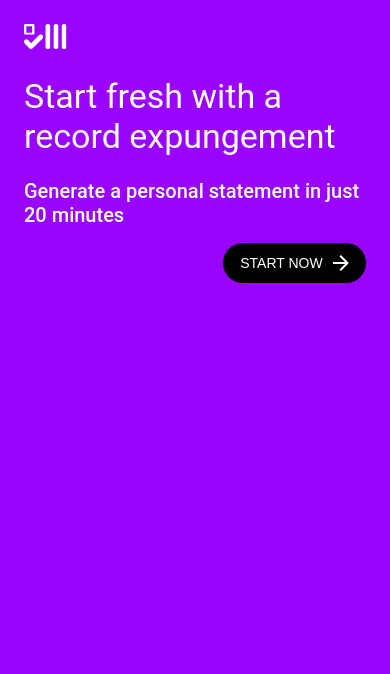
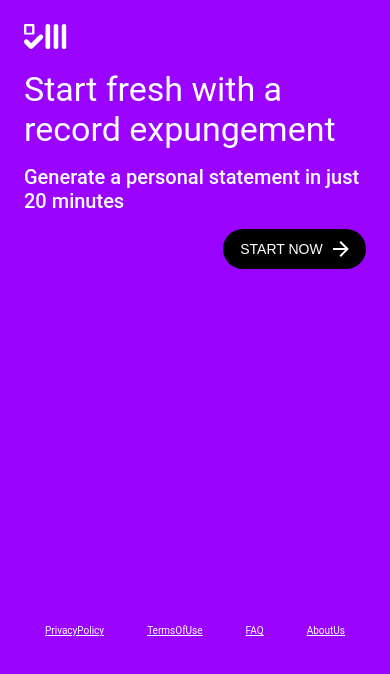
Before and after one commit to hackforla/expunge-assist, a React (Create React App) app in the folder react/client/: page / in a window 390 px wide. Shown: the top 674 px of the page. Built offline with nearby package versions, Linux system fonts and the light colour scheme; the HTML template or start-up script is replaced by a standard one.

Commit message:
add breakpoints and thoughts about responsive styling

```diff
--- a/react/client/src/App.tsx
+++ b/react/client/src/App.tsx
@@ -8,6 +8,7 @@ import PrivacyPolicy from './components/pages/PrivacyPolicy'
 import TermsOfUse from './components/pages/TermsOfUse'
 import FAQ from './components/pages/FAQ'
 import AboutUs from './components/pages/AboutUs'
+import Navbar from './components/Navbar'
 
 const App = () => {
   return (
@@ -19,6 +20,7 @@ const App = () => {
         <Route path='/FAQ' component={FAQ} />
         <Route path='/AboutUs' component={AboutUs} />
       </Switch>
+      <Navbar />
       <GlobalStyle />
     </Router>
   );
--- /dev/null
+++ b/react/client/src/components/Navbar.tsx
@@ -0,0 +1,16 @@
+import React from 'react';
+
+import { Wrapper } from '../styles/Navbar'
+
+const Navbar: React.FC = () => {
+  return(
+    <Wrapper className="Navbar">
+      <li><a href='/PrivacyPolicy'>PrivacyPolicy</a></li>
+      <li><a href='/TermsOfUse'>TermsOfUse</a></li>
+      <li><a href='/FAQ'>FAQ</a></li>
+      <li><a href='/AboutUs'>AboutUs</a></li>
+    </Wrapper>
+  )
+}
+
+export default Navbar;
--- a/react/client/src/components/PersonalStatement.tsx
+++ b/react/client/src/components/PersonalStatement.tsx
@@ -3,7 +3,7 @@ import React from 'react';
 import icon from '../assets/icon.svg'
 import arrowRight from '../assets/arrowRight.svg'
 
-import { Wrapper, WrapperButton } from '../styles/PersonalStatement'
+import { Wrapper, FlexWrapper } from '../styles/PersonalStatement'
 import { Button } from '../styles/GlobalStyle'
 
 const PersonalStatement: React.FC = () => {
@@ -16,12 +16,12 @@ const PersonalStatement: React.FC = () => {
       <img src={icon} alt=""/>
       <h1>Start fresh with a record expungement</h1>
       <h2>Generate a personal statement in just 20 minutes</h2>
-      <WrapperButton>
-        <Button color="blue" onClick={handleClick}>
+      <FlexWrapper>
+        <Button onClick={handleClick}>
           <span>START NOW</span>
           <img src = {arrowRight} alt="arrow right"/>
         </Button>
-      </WrapperButton>
+      </FlexWrapper>
     </Wrapper>
   )
 }
--- a/react/client/src/styles/GlobalStyle.ts
+++ b/react/client/src/styles/GlobalStyle.ts
@@ -1,8 +1,11 @@
 import styled, { createGlobalStyle } from 'styled-components';
-import { color } from 'styled-system';
+import device from './breakpoints';
+
 
 export const GlobalStyle = createGlobalStyle`
 * {
+  margin:0;
+  pardding:0;
   box-sizing: border-box;
 }
 
@@ -14,13 +17,24 @@ body {
 
 h1 {
   font-weight: 400;
-  font-size: 2.125em;
+  font-size: 2.125rem;
+  margin: 1rem 0;
+  @media only screen and ${device.md} {
+    font-size:3rem;
+  }
 }
 
 h2 {
   font-weight:500;
-  font-size:1.25em;
+  font-size:1.25rem;
+  margin: 1rem 0;
+
 }
+
+li {
+  list-style-type:none;
+}
+
 `
 
 export const Button = styled.button`
--- /dev/null
+++ b/react/client/src/styles/Navbar.ts
@@ -0,0 +1,14 @@
+import styled from 'styled-components';
+
+export const Wrapper = styled.div`
+  display:flex;
+  margin:0 auto;
+  justify-content:space-between;
+  width: 300px;
+  margin-top:350px;
+
+  a {
+    color:white;
+    font-size:.625rem;
+  }
+`
--- a/react/client/src/styles/PersonalStatement.ts
+++ b/react/client/src/styles/PersonalStatement.ts
@@ -1,10 +1,14 @@
 import styled from 'styled-components';
+import device from './breakpoints'
 
 export const Wrapper = styled.div`
   margin:24px;
   color:white;
 `
-export const WrapperButton = styled.div`
+export const FlexWrapper = styled.div`
   display:flex;
   justify-content:flex-end;
+  @media only screen and ${device.md} {
+    justify-content:flex-start;
+  }
 `
--- /dev/null
+++ b/react/client/src/styles/breakpoints.js
@@ -0,0 +1,6 @@
+const device = {
+  sm: `(min-width: 320px)`,
+  md: `(min-width: 768px)`,
+  lg: `(min-width: 1200px)`
+}
+export default device
```
